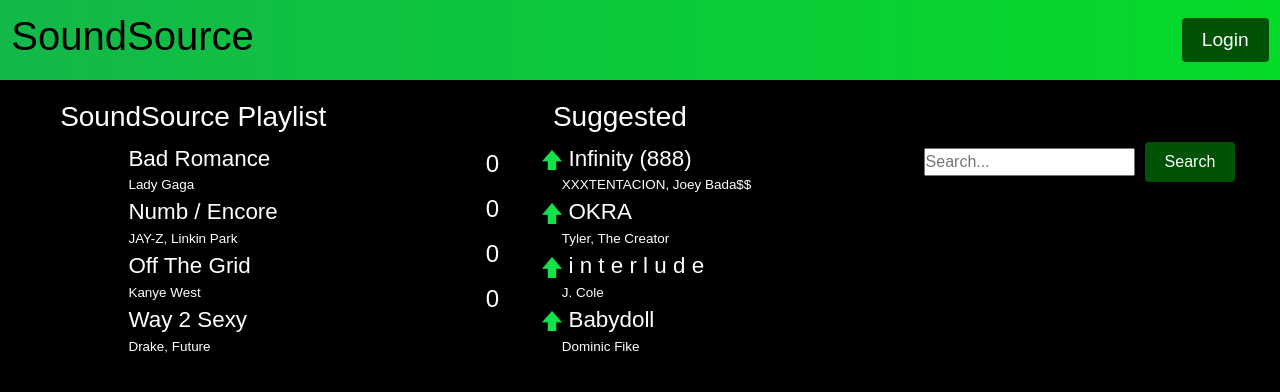
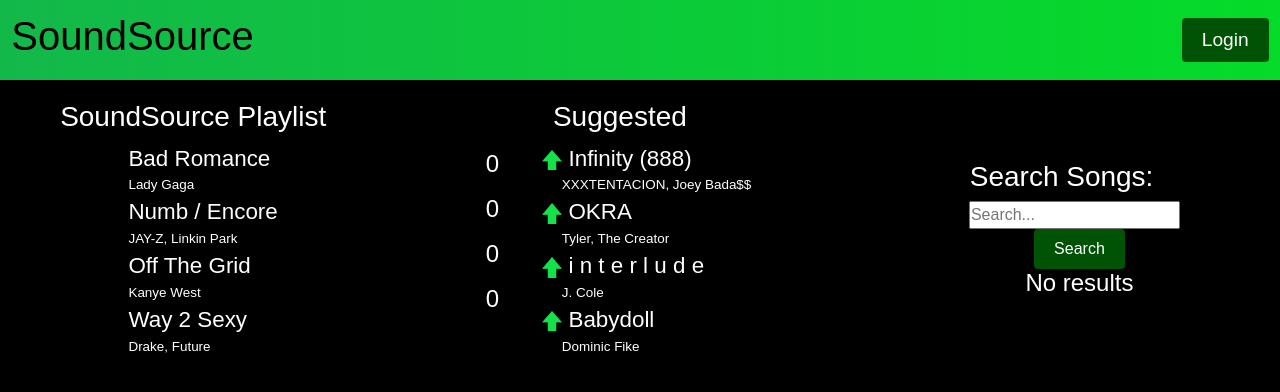
Before and after one commit to RafaPeralva/SoundSource, a React (Create React App) app in the folder front-end/soundsource/: page / in a window 1280 px wide. Shown: the top 392 px of the page. Built offline with nearby package versions, Linux system fonts and the light colour scheme.

Commit message:
finished search

```diff
--- a/front-end/soundsource/src/components/Homepage/Homepage.js
+++ b/front-end/soundsource/src/components/Homepage/Homepage.js
@@ -1,8 +1,8 @@
 import React from "react";
 import "./Homepage.css";
 import { Container, Row, Col, RowProps, ColProps } from "react-bootstrap";
-import SearchBar from "../SearchBar/SearchBar";
-import SearchResults from "../SearchResults/SearchResults";
+import {SearchBar} from "../SearchBar/SearchBar";
+// import SearchResults from "../SearchResults/SearchResults";
 
 const {useState} = React;
 
@@ -77,7 +77,7 @@
             </Col>
             <Col className="text-center">
               <SearchBar />
-              <SearchResults />
+              {/* <SearchResults /> */}
             </Col>
           </Row>
         </Container>
--- a/front-end/soundsource/src/components/SearchBar/SearchBar.js
+++ b/front-end/soundsource/src/components/SearchBar/SearchBar.js
@@ -1,43 +1,88 @@
 import React from "react";
 import { Button } from "../Button/Button";
 import "./SearchBar.css";
-import { useState } from "react";
 import axios from "axios";
-import SearchResults from "../SearchResults/SearchResults";
 
-export default function SearchBar() {
-  const [search, setSearch] = useState([]);
+export class SearchBar extends React.Component{
+  constructor(props){
+    super(props);
+    this.state = {
+      apiData: [],
+      searchText: "",
+      found: false
+    }
+  }
 
-  const url = "http://localhost:8080/api/search?q=power";
+handleInputChange = (event) => {
+  this.setState({searchText: event.target.value});
+}
 
-  const handleGetSearch = () => {
-    axios
-      .get(url)
-      .then((response) => {
-        setSearch(response.data);
-      })
-      .catch((error) => {
-        console.log(error);
+handleSearchClick = async () => {
+  let songName = this.state.searchText;//ditto
+  let linkToAPI = "http://localhost:8080/api/search?q=" + songName;
+                  //'https://pokeapi.co/api/v2/pokemon/ditto';
+
+  try {
+      let response = await axios.get(linkToAPI);
+      //below will only execute if API response is sucessful
+      //to get actual object from response you need to do
+      //response.data
+      this.setState({apiData: response.data, found: true});
+  } catch (error) {
+      if (error.response) {
+          /*
+           * The request was made and the server responded with a
+           * status code that falls out of the range of 2xx
+           */
+          console.log(error.response.data); //Not Found
+          console.log(error.response.status); //404
+          this.setState({found: false});
+      }
+
+  }
+}
+
+makeList = () => {
+  let search = this.state.apiData;
+  let list = search.map( (searchList) => {
+    console.log(search);
+    return (
+      <div className="text-center" key={searchList.uri}>
+      <li>{"Song title: "}{searchList.name}</li>
+      <p>{'Artist: '}{searchList.artists[0].name}</p>
+      </div>
+      );
   });
-  };
+  return list;
+}
 
+render(){
   return (
         <div className="searchWrapper">
           <div className="searchBar">
-        <div>
+          <h3>Search Songs:</h3>
               <input
                 type="text"
                 id="navbar-search"
+                value={this.state.searchText}
+                onChange={this.handleInputChange}
                 placeholder="Search..."
                 name="search"
                 className="searchInput"
               />
-          <Button className="searchBtn" type="submit" onClick={handleGetSearch}>
+              <Button className="searchBtn" type="submit" onClick={this.handleSearchClick}>
                 Search
               </Button>
             </div>
-        <SearchResults search={search} />
+            { this.state.found
+            ? <div>
+              <ul>{this.makeList()}</ul>
               </div>
+              : <h4>No results</h4>
+            }
           </div>
       );
     }
+}
+
+export default SearchBar;
--- a/front-end/soundsource/src/components/SearchResults/SearchResults.js
+++ /dev/null
@@ -1,30 +0,0 @@
-import React from "react";
-
-export default function SearchResults(props){
-
-    const displayResults = (props) => {
-        const {search} = props;
-
-    return(
-        search ? (
-            search.map((searchList) => {
-              console.log(search);
-              return (
-              <div className="text-center" key={searchList.uri}>
-              <li>{"Song title: "}{searchList.name}</li>
-              <p>{'Artist: '}{searchList.artists[0].name}</p>
-              </div>
-              )
-            })
-          ) : (
-            <h3></h3>
-          )
-    )
-    }
-
-    return(
-        <div>
-        {displayResults(props)}
-        </div>
-    )
-}
```
Lines whose indentation alone changed are shown as unchanged.
